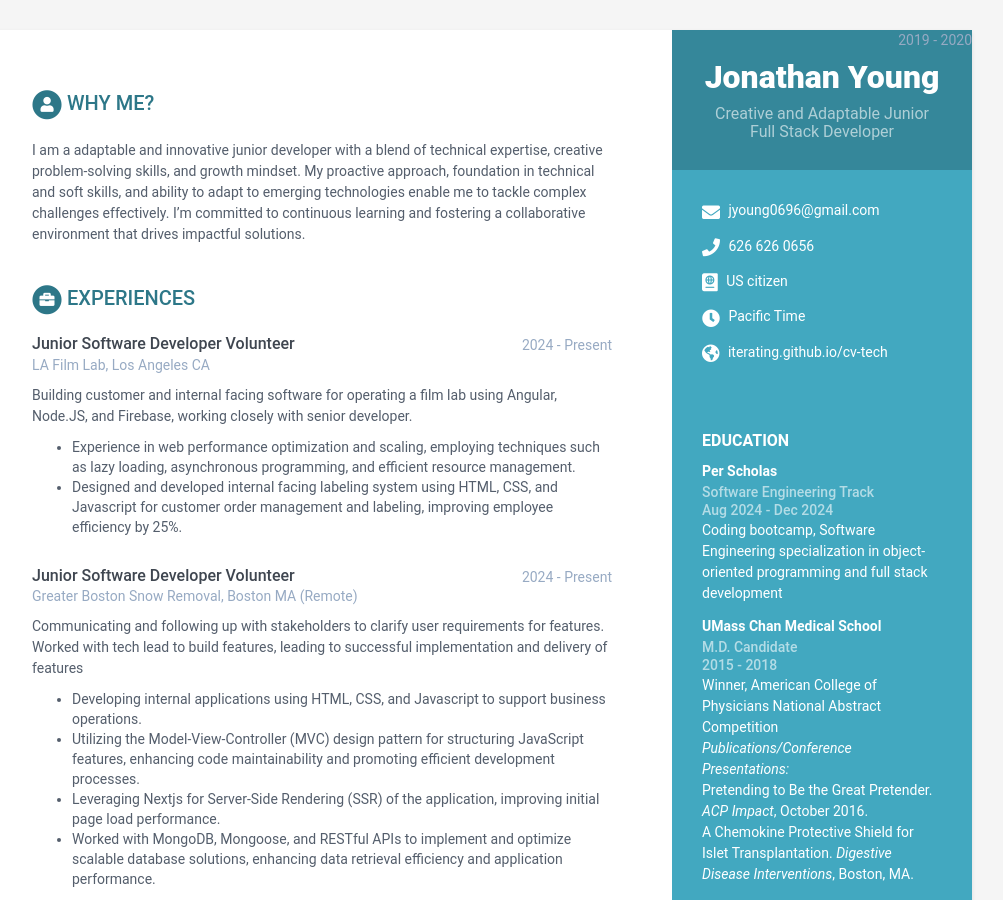
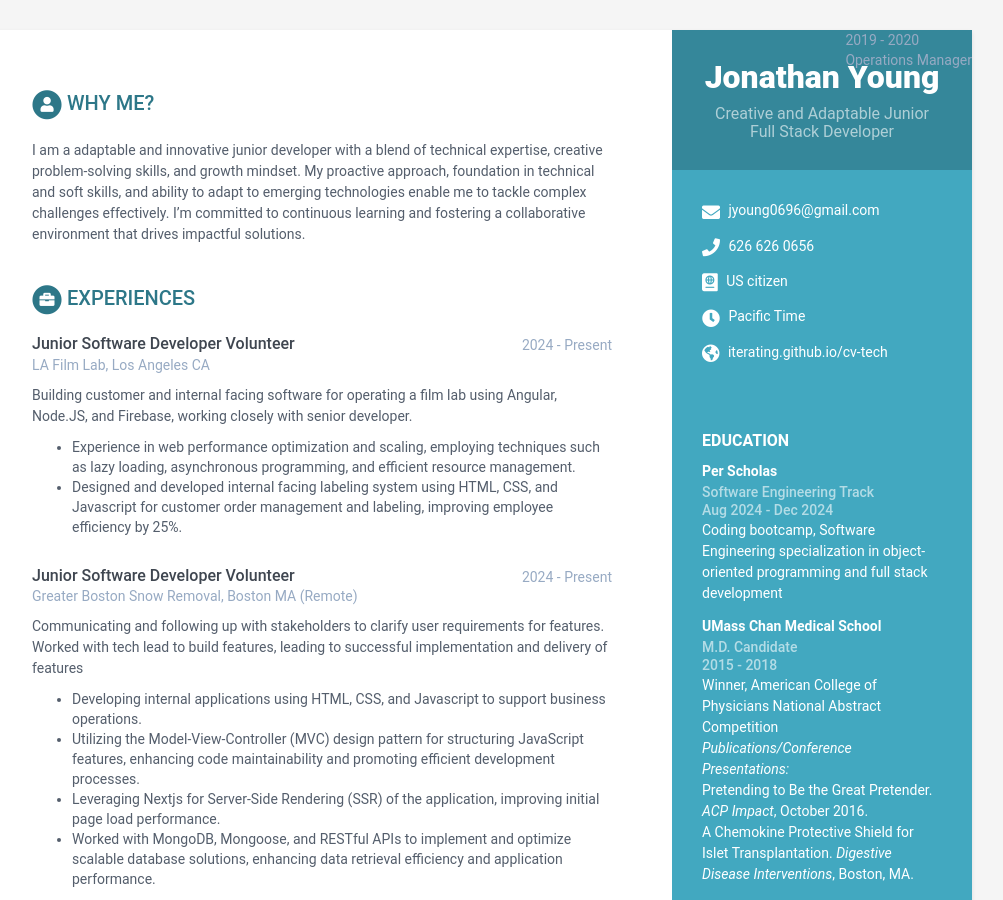
Before and after one commit to iterating/cv-pharm, a Jekyll site: the page built from index.html, in a window 1280 px wide and 900 px high. Shown: the whole window, without its empty margins (168-1171 px from the left). Built offline with Jekyll 4.4.1, drawn with Linux system fonts in a browser that asks for light colours.

Commit message:
time format

```diff
--- a/_includes/experiences.html
+++ b/_includes/experiences.html
@@ -34,8 +34,8 @@
     <div class="item">
 
       <div><!--//upper-row-->
+        <div class="time">{{ experience.time2 }}
         <div class="company">{{ experience.role2 }}</div>
-        <div class="time">{{ experience.time2 }}
       </div>
       <div class="details">
       {{ experience.details2 | markdownify }}
```
